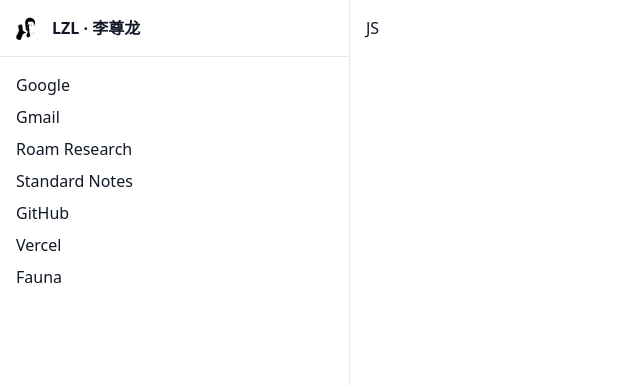
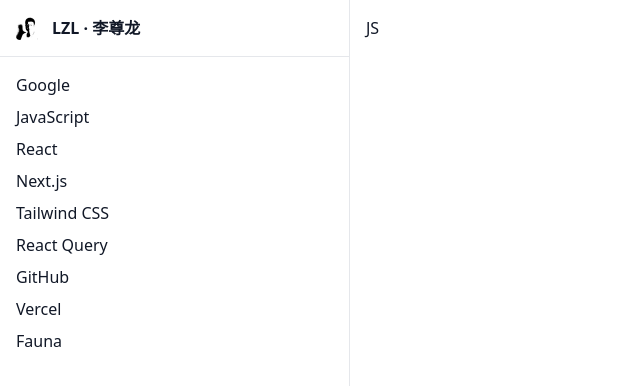
Before and after one commit to lzl/lzl.dev, a Next.js app: page / in a window 1280 px wide. Shown: the top 386 px of the page, without its empty margins (0-640 px from the left). Built offline with nearby package versions, Linux system fonts and the light colour scheme; what @tailwindcss/ui would draw is missing.

Commit message:
update menu

```diff
--- a/src/components/Menu.js
+++ b/src/components/Menu.js
@@ -6,16 +6,24 @@
     url: 'https://google.com/ncr',
   },
   {
-    title: 'Gmail',
-    url: 'https://google.com/gmail',
+    title: 'JavaScript',
+    url: 'https://developer.mozilla.org/en-US/docs/Web/JavaScript',
   },
   {
-    title: 'Roam Research',
-    url: 'https://roamresearch.com/',
+    title: 'React',
+    url: 'https://reactjs.org/',
   },
   {
-    title: 'Standard Notes',
-    url: 'https://standardnotes.org/',
+    title: 'Next.js',
+    url: 'https://nextjs.org/',
+  },
+  {
+    title: 'Tailwind CSS',
+    url: 'https://tailwindcss.com/',
+  },
+  {
+    title: 'React Query',
+    url: 'https://github.com/tannerlinsley/react-query',
   },
   {
     title: 'GitHub',
```
